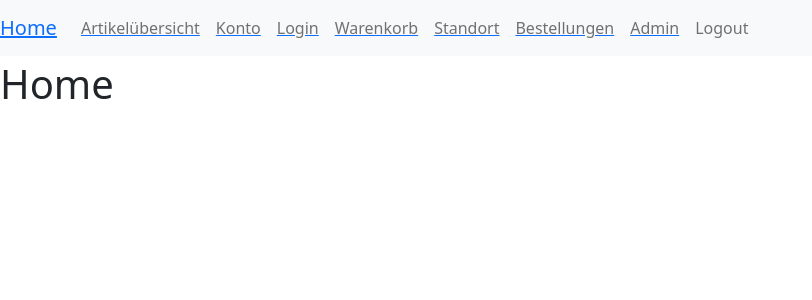
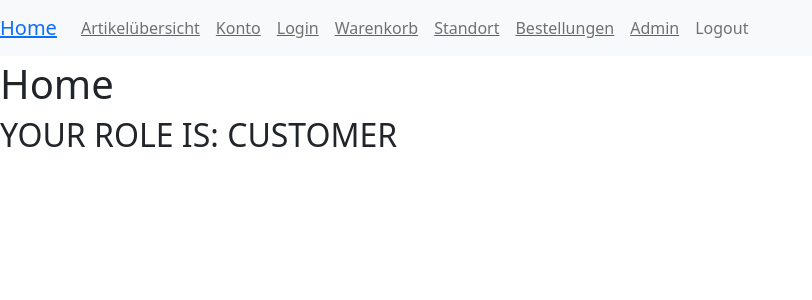
Before and after one commit to kotzanphilipp/CC_Projekt, a Vue app in the folder webshop/: page / in a window 1280 px wide. Shown: the top 300 px of the page, without its empty margins (0-812 px from the left). Built offline with nearby package versions, Linux system fonts and the light colour scheme; no server answers; sample sign-in values are in the browser's storage; what @fawmi/vue-google-maps would draw is missing.

Commit message:
push home erst nach role setzten & roleanz in home

```diff
--- a/webshop/src/components/Home.vue
+++ b/webshop/src/components/Home.vue
@@ -1,12 +1,23 @@
 <template>
+    <div class="Home">
     <h1>Home</h1>
+    <h2>YOUR ROLE IS: {{ templ.r }}</h2>
+    </div>
 </template>
 
 <script>
+import useSession from "@/service/SessionStore";
+import { reactive } from "vue";
+
 export default {
     name: "Home",
     setup() {
+        const { role } = useSession();
 
+        const templ = reactive({
+            r: role.value,
+        })
+        return { templ };
     },
 }
 </script>
--- a/webshop/src/components/login/Login.vue
+++ b/webshop/src/components/login/Login.vue
@@ -73,20 +73,18 @@ export default {
         .then(idToken => {
           setToken(idToken);
           checkAdminRole();
-          router.push(Path.HOME);
         })
-
     }
 
     async function checkAdminRole() {
       const isAdmin = firebase.functions().httpsCallable("checkAdminRole");
-      isAdmin({ test: "test" }).then((result) => {
+      isAdmin().then((result) => {
         if(result.data) {
           setRole("ADMIN");
         }
         console.log("ROLE: ", role.value)
+        router.push(Path.HOME);
       })
-
     }
 
     function signUp() {
```
